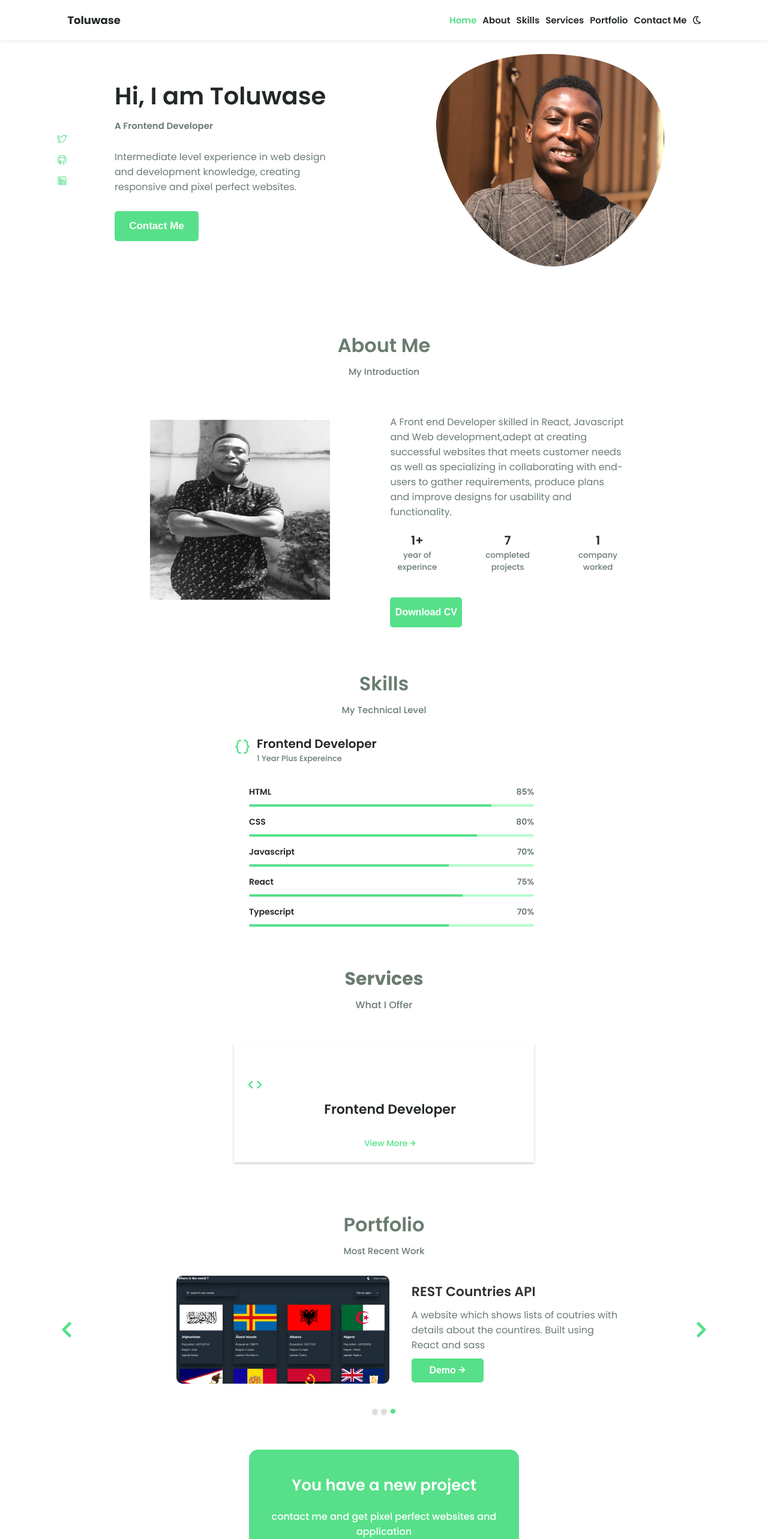
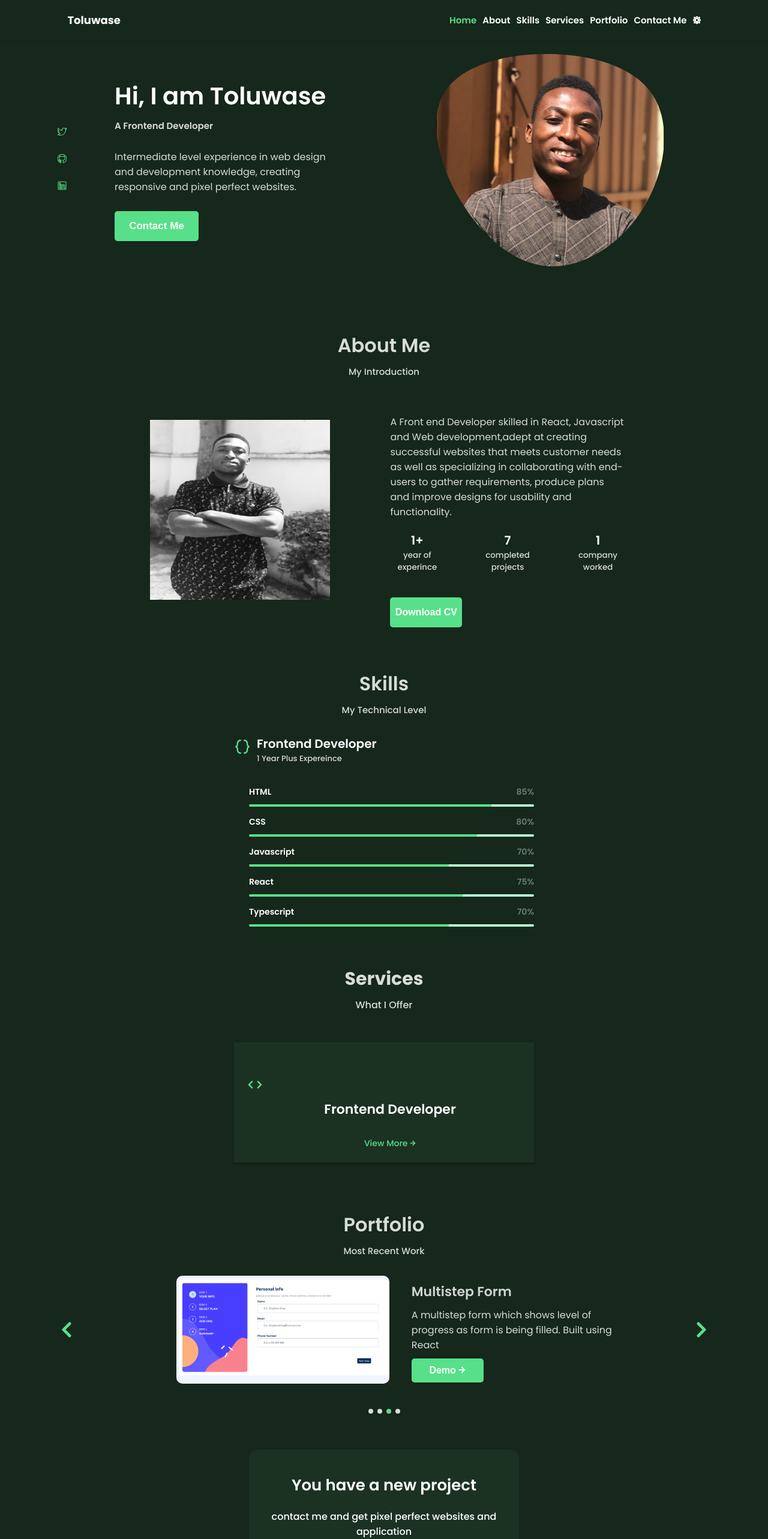
Before and after one commit to Tolubaba/My_portfolio, a React (Vite) app: page / in a window 1280 px wide. Shown: the top 2566 px of the page at 60% size. Built offline with nearby package versions, Linux system fonts and the light colour scheme.

Commit message:
added new project

```diff
--- a/package.json
+++ b/package.json
@@ -16,6 +16,7 @@
     "@types/react-icons": "^3.0.0",
     "animate.css": "^4.1.1",
     "framer-motion": "^10.12.16",
+    "gsap": "^3.12.1",
     "react": "^18.2.0",
     "react-animation-on-scroll": "^5.1.0",
     "react-dom": "^18.2.0",
--- a/src/App.tsx
+++ b/src/App.tsx
@@ -10,6 +10,7 @@ import Portfolio from './Component/Portfolio'
 import Contact from './Component/Contact'
 import Footer from './Component/Footer'
 import Navmodal from './Component/Navmodal'
+import { Component } from 'react'
 
 const App = () => {
 
@@ -37,6 +38,7 @@ const App = () => {
 
 
 
+
       <Navbar/>
 
     <div className='body'>
--- a/src/Component/Footer.tsx
+++ b/src/Component/Footer.tsx
@@ -35,7 +35,7 @@ const Footer = () => {
         <a href='https://twitter.com/Tendou_pain2'><FaTwitter className='footlogo' style={{fill:'none' ,color:'white', strokeWidth: '35px'
 }}   />
  </a>
-       <a href='tolubaba (Orogbemi Toluwase Doyinsola)'><FaGithub className='footlogo' style={{fill:'none' ,color:'white', strokeWidth: '35px',
+       <a href='https://github.com/Tolubaba'><FaGithub className='footlogo' style={{fill:'none' ,color:'white', strokeWidth: '35px',
 }}  />
 </a>
         <a href="https://www.linkedin.com/in/orogbemi-toluwase-568528258"><FaLinkedin className='footlogo' style={{fill:'none' ,color:'white', strokeWidth: '35px'
--- a/src/Component/Homepage.tsx
+++ b/src/Component/Homepage.tsx
@@ -23,12 +23,16 @@ const Home = () => {
     <div className="homepage" id="home">
         <div className="firsthome">
             <div className="homelittleicon">
-        <FaTwitter style={{fontSize:'15px',fill:'none' ,color:' hsl( 142, 69%, 61%)', strokeWidth: '35px',stroke:'hsl( 142, 69%, 61%)'
-}}  />
-        <FaGithub style={{fontSize:'15px',fill:'none' ,color:' hsl( 142, 69%, 61%)', strokeWidth: '35px',stroke:'hsl( 142, 69%, 61%)'
-}}  />
-        <FaLinkedin style={{fontSize:'15px',fill:'none' ,color:' hsl( 142, 69%, 61%)', strokeWidth: '35px',stroke:'hsl( 142, 69%, 61%)'
-}}  />
+
+                <a href='https://twitter.com/Tendou_pain2'><FaTwitter style={{fontSize:'15px',fill:'none' ,color:' hsl( 142, 69%, 61%)', strokeWidth: '35px',stroke:'hsl( 142, 69%, 61%)'
+}}  /> </a>
+
+<a href='https://github.com/Tolubaba'>  <FaGithub style={{fontSize:'15px',fill:'none' ,color:' hsl( 142, 69%, 61%)', strokeWidth: '35px',stroke:'hsl( 142, 69%, 61%)'
+}}  /> </a>
+
+      <a href="https://www.linkedin.com/in/orogbemi-toluwase-568528258"> <FaLinkedin style={{fontSize:'15px',fill:'none' ,color:' hsl( 142, 69%, 61%)', strokeWidth: '35px',stroke:'hsl( 142, 69%, 61%)'
+}}  /></a>
+
 
       </div>
 
@@ -59,12 +63,16 @@ const Home = () => {
         </div>
 
         <div className="homebigicon">
-        <FaTwitter style={{fontSize:'15px',fill:'none' ,color:' hsl( 142, 69%, 61%)', strokeWidth: '35px',stroke:'hsl( 142, 69%, 61%)'
-}}  />
-        <FaGithub style={{fontSize:'15px',fill:'none' ,color:' hsl( 142, 69%, 61%)', strokeWidth: '35px',stroke:'hsl( 142, 69%, 61%)'
-}}  />
-        <FaLinkedin style={{fontSize:'15px',fill:'none' ,color:' hsl( 142, 69%, 61%)', strokeWidth: '35px',stroke:'hsl( 142, 69%, 61%)'
-}}  />
+
+            <a href='https://twitter.com/Tendou_pain2' > <FaTwitter style={{fontSize:'15px',fill:'none' ,color:' hsl( 142, 69%, 61%)', strokeWidth: '35px',stroke:'hsl( 142, 69%, 61%)'
+}}  /></a>
+
+        <a href='https://github.com/Tolubaba'><FaGithub style={{fontSize:'15px',fill:'none' ,color:' hsl( 142, 69%, 61%)', strokeWidth: '35px',stroke:'hsl( 142, 69%, 61%)'
+}}  /> </a>
+
+        <a href="https://www.linkedin.com/in/orogbemi-toluwase-568528258"><FaLinkedin style={{fontSize:'15px',fill:'none' ,color:' hsl( 142, 69%, 61%)', strokeWidth: '35px',stroke:'hsl( 142, 69%, 61%)'
+}}  /> </a>
+
 
       </div>
 
--- a/src/Usecontext.tsx
+++ b/src/Usecontext.tsx
@@ -56,7 +56,7 @@ const PortfolioContext=createContext ({}  as portfoliocontext )
     }
 
     const getStorageTheme = (): string => {
-        let theme: string = 'lightmode';
+        let theme: string = 'darkmode';
         const storedTheme = localStorage.getItem('theme');
         if (storedTheme !== null) {
           theme = storedTheme;
--- a/src/helpers.tsx
+++ b/src/helpers.tsx
@@ -139,19 +139,27 @@ export const links3=[
 
     {
         id:1,
+        name:'Tradelane Foot-ware Store',
+        desc:'An e-commerce platform for selling footwear, built with React and powered by integration of Stripe API for secure checkout, Airtable for seamless database management, Auth0 API for user authentication, and Netlify functions for serverless architecture. Shop with ease and confidence with this secure and intuitive platform',
+        image:'../asset/comfysloth.PNG',
+        link:'https://tradelane.netlify.app/'
+    },
+
+    {
+        id:2,
         name:'Audiophile',
         desc:'An audio e-commerce store where audio device can be purchased. Built using styled-component, react typescript',
         image:'../asset/audiophile.PNG',
         link:'https://toluaudio-ecommerce-994a14.netlify.app/'
     },
     {
-        id:2,
+        id:3,
         name:'Multistep Form',
         desc:' A multistep form which shows level of progress as form is being filled. Built using React',
         image:'../asset/fomrea.PNG',
         link:'https://relaxed-alfajores-8c8c84.netlify.app/'
     },{
-        id:3,
+        id:4,
         name:'REST Countries API',
         desc:'A website which shows lists of coutries with details about the countires. Built using React and sass',
         image:'../asset/colorcountryreal.PNG',
```
Also changed, not shown: src/Component/Contact.tsx (+12 -1 lines), src/Component/Tolu.tsx (added, +25 -0 lines), public/asset/comfysloth.PNG (added), 1 other file (tests, documents, lock files or other folders).
